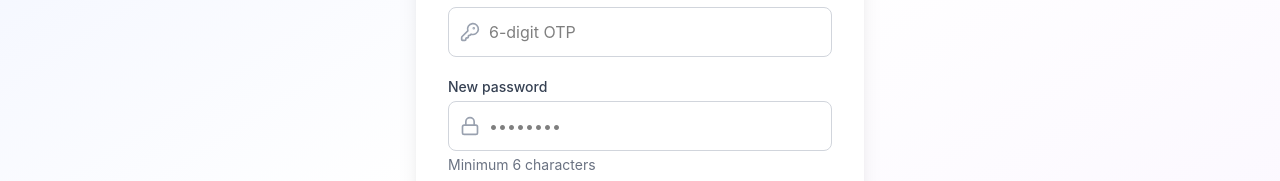
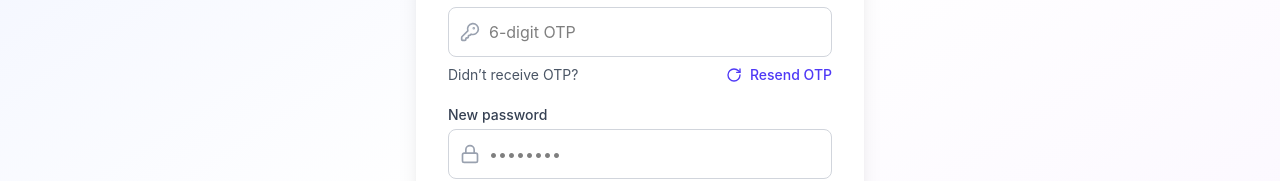
Before and after one commit to Kiran6976/Houserent-Frontend, a React (Vite) app: page /reset-password in a window 1280 px wide. Shown: the part 425-606 px from the top of the page. Built offline with nearby package versions, Linux system fonts and the light colour scheme; no server answers.

Commit message:
Added Only Approved house wil be visible

```diff
--- a/src/context/AuthContext.jsx
+++ b/src/context/AuthContext.jsx
@@ -1,3 +1,4 @@
+// context/AuthContext.jsx
 import React, { createContext, useContext, useEffect, useMemo, useState } from "react";
 
 const AuthContext = createContext(undefined);
@@ -194,6 +195,24 @@ export const AuthProvider = ({ children }) => {
     }
   };
 
+  // ✅ NEW: Resend Forgot Password OTP
+  const resendForgotPasswordOtp = async (email) => {
+    try {
+      const { ok, data } = await request("/api/auth/forgot-password-otp/resend", {
+        method: "POST",
+        body: JSON.stringify({ email }),
+      });
+
+      if (!ok) {
+        return { success: false, message: data?.message || "Failed to resend OTP" };
+      }
+
+      return { success: true, message: data?.message || "OTP resent (if account exists)." };
+    } catch {
+      return { success: false, message: "Network error. Please try again." };
+    }
+  };
+
   // ✅ Reset Password (verify OTP)
   const resetPassword = async ({ email, otp, password }) => {
     try {
@@ -246,6 +265,8 @@ export const AuthProvider = ({ children }) => {
       resendOtp,
 
       forgotPassword,
+      resendForgotPasswordOtp, // ✅ NEW
+
       resetPassword,
 
       fetchMe,
--- a/src/pages/ResetPassword.jsx
+++ b/src/pages/ResetPassword.jsx
@@ -1,28 +1,48 @@
-import React, { useMemo, useState } from "react";
+// src/pages/ResetPassword.jsx (FULL UPDATED FILE - adds Resend OTP + cooldown)
+import React, { useEffect, useMemo, useState } from "react";
 import { Link, useLocation, useNavigate } from "react-router-dom";
-import { Lock, Loader2, Building2, Mail, KeyRound } from "lucide-react";
+import { Lock, Loader2, Building2, Mail, KeyRound, RotateCw } from "lucide-react";
 import { useAuth } from "../context/AuthContext";
 import { useToast } from "../context/ToastContext";
+
+const API_URL = import.meta.env.VITE_API_URL;
 
 export const ResetPassword = () => {
   const navigate = useNavigate();
   const location = useLocation();
-  const { resetPassword } = useAuth();
+  const { resetPassword, resendForgotPasswordOtp } = useAuth();
   const { showToast } = useToast();
 
   const [email, setEmail] = useState(location?.state?.email || "");
   const [otp, setOtp] = useState("");
   const [password, setPassword] = useState("");
   const [confirm, setConfirm] = useState("");
+
   const [loading, setLoading] = useState(false);
+  const [resendLoading, setResendLoading] = useState(false);
+  const [cooldown, setCooldown] = useState(0);
+
   const [err, setErr] = useState("");
 
   const passwordOk = useMemo(() => String(password).length >= 6, [password]);
 
-  const validate = () => {
+  // ✅ Countdown timer for resend
+  useEffect(() => {
+    if (cooldown <= 0) return;
+    const t = setInterval(() => setCooldown((c) => c - 1), 1000);
+    return () => clearInterval(t);
+  }, [cooldown]);
+
+  const validateEmailOnly = () => {
     const e = String(email || "").trim();
     if (!e) return "Email is required";
     if (!/^[^\s@]+@[^\s@]+\.[^\s@]+$/.test(e)) return "Please enter a valid email";
+    return "";
+  };
+
+  const validate = () => {
+    const eMsg = validateEmailOnly();
+    if (eMsg) return eMsg;
 
     const o = String(otp || "").trim();
     if (!o) return "OTP is required";
@@ -51,11 +71,11 @@ export const ResetPassword = () => {
         password,
       });
 
-      if (res.success) {
+      if (res?.success) {
         showToast(res.message || "Password updated. Please login.", "success");
         navigate("/login");
       } else {
-        showToast(res.message || "Reset failed", "error");
+        showToast(res?.message || "Reset failed", "error");
       }
     } catch {
       showToast("Something went wrong. Please try again.", "error");
@@ -63,6 +83,35 @@ export const ResetPassword = () => {
       setLoading(false);
     }
   };
+
+ // ✅ Resend OTP handler (via AuthContext)
+const handleResendOtp = async () => {
+  const eMsg = validateEmailOnly();
+  if (eMsg) {
+    setErr(eMsg);
+    return;
+  }
+
+  setErr("");
+  setResendLoading(true);
+
+  try {
+    const res = await resendForgotPasswordOtp(email.trim());
+
+    if (!res.success) {
+      showToast(res.message || "Failed to resend OTP", "error");
+      return;
+    }
+
+    showToast(res.message || "OTP resent to your email.", "success");
+    setCooldown(30); // frontend cooldown timer
+  } catch (e) {
+    showToast("Network error while resending OTP", "error");
+  } finally {
+    setResendLoading(false);
+  }
+};
+
 
   return (
     <div className="min-h-screen bg-gradient-to-br from-indigo-50 via-white to-purple-50 flex items-center justify-center py-12 px-4">
@@ -116,6 +165,39 @@ export const ResetPassword = () => {
                   } focus:ring-2 focus:ring-indigo-500 focus:border-transparent transition`}
                   placeholder="6-digit OTP"
                 />
+              </div>
+
+              {/* ✅ Resend OTP row */}
+              <div className="mt-2 flex items-center justify-between">
+                <p className="text-sm text-gray-600">Didn’t receive OTP?</p>
+
+                <button
+                  type="button"
+                  onClick={handleResendOtp}
+                  disabled={resendLoading || cooldown > 0}
+                  className={`inline-flex items-center gap-2 text-sm font-medium ${
+                    resendLoading || cooldown > 0
+                      ? "text-gray-400 cursor-not-allowed"
+                      : "text-indigo-600 hover:text-indigo-700"
+                  }`}
+                >
+                  {resendLoading ? (
+                    <>
+                      <Loader2 className="w-4 h-4 animate-spin" />
+                      Sending...
+                    </>
+                  ) : cooldown > 0 ? (
+                    <>
+                      <RotateCw className="w-4 h-4" />
+                      Resend in {cooldown}s
+                    </>
+                  ) : (
+                    <>
+                      <RotateCw className="w-4 h-4" />
+                      Resend OTP
+                    </>
+                  )}
+                </button>
               </div>
             </div>
 
```
